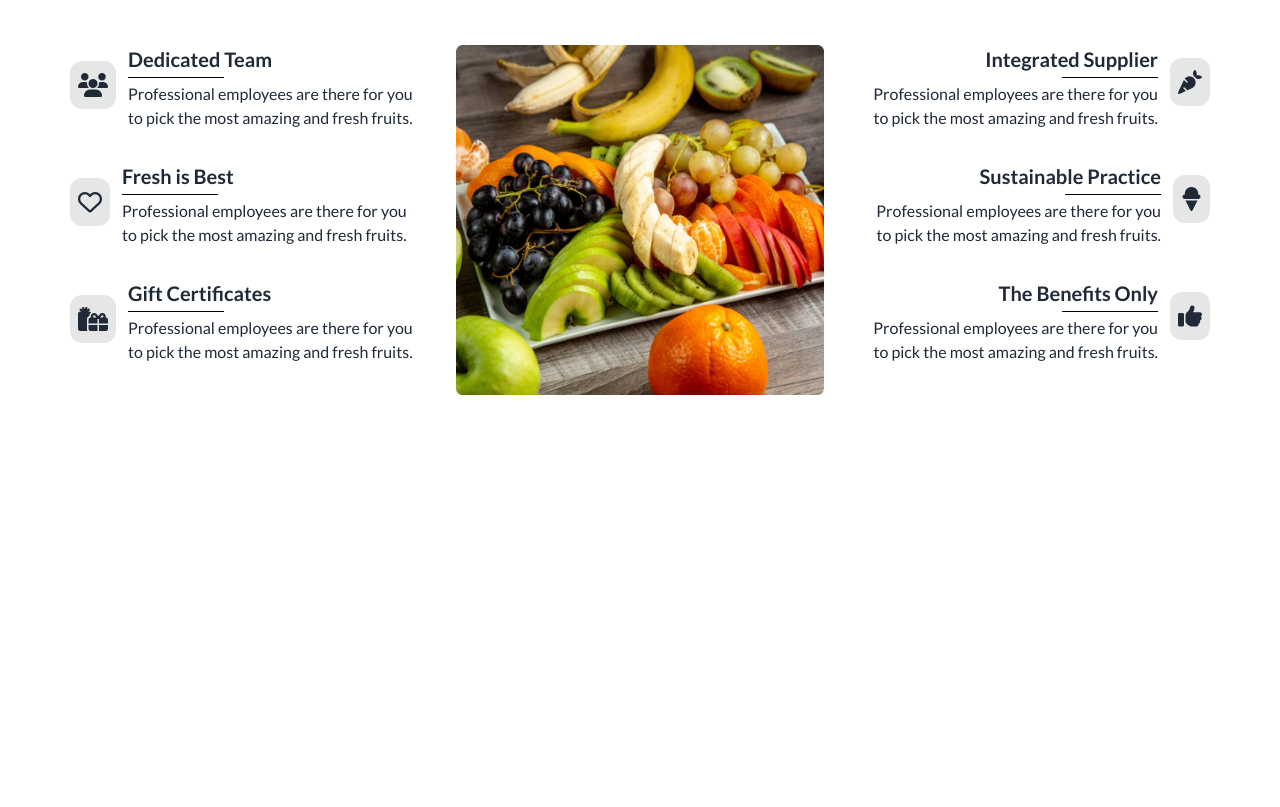
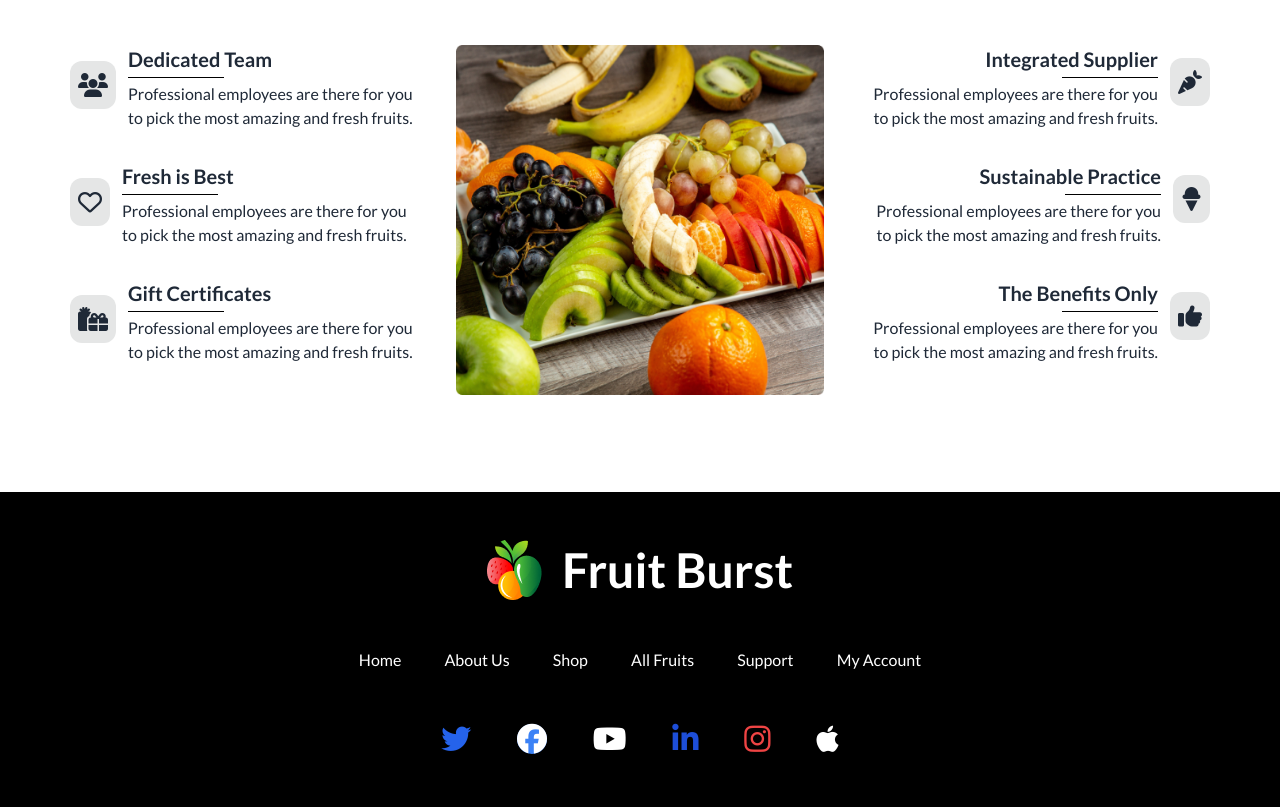
Before and after one commit to anikjoyy/b8a3-fruit-burst, a plain HTML site: page index.html in a window 1280 px wide. Shown: the part 2455-3262 px from the top of the page. Before the commit the page ends 2947 px from the top, so only its background shows below. Drawn offline with nearby package versions, Linux system fonts and the light colour scheme.

Commit message:
created footer

```diff
--- a/index.html
+++ b/index.html
@@ -40,8 +40,8 @@
 
 </head>
 
-<body class="custom-font lg:mx-auto w-full lg:max-w-[1140px]">
-    <header>
+<body class="custom-font ">
+    <header class="lg:mx-auto w-full lg:max-w-[1140px]">
         <!-- navigation bar  -->
         <nav class="bg-color-primary text-white m-6 rounded-[46px] lg:ps-6 lg:pe-6">
             <div class="navbar">
@@ -166,9 +166,9 @@
             <img src="images/fruit5.png" alt="">
         </div>
     </header>
-    <main>
+    <main class="lg:mx-auto w-full lg:max-w-[1140px]">
         <!-- product section  -->
-        <section class="my-8 lg:my-24">
+        <section class=" my-8 lg:my-24">
             <!-- talks  -->
             <div class="lg:flex justify-between items-center">
                 <!-- content  -->
@@ -542,7 +542,31 @@
             </div>
         </section>
     </main>
-    <footer></footer>
+    <footer class="bg-black text-white p-6">
+        <!-- content  -->
+        <div class="flex justify-center items-center gap-5 mt-6">
+            <img src="images/logo.png" alt="">
+            <h3 class="font-bold text-5xl">Fruit Burst</h3>
+        </div>
+        <!-- link  -->
+        <div class="text-center p-12 space-x-4 lg:space-x-10">
+            <span class=""><a href="">Home</a></span>
+            <span class=""><a href="">About Us</a></span>
+            <span class=""><a href="">Shop</a></span>
+            <span class=""><a href="">All Fruits</a></span>
+            <span class=""><a href="">Support</a></span>
+            <span class=""><a href="">My Account</a></span>
+        </div>
+        <!-- icons  -->
+        <div class="text-center space-x-7 lg:space-x-10 text-3xl lg:pb-12">
+            <a href=""><i class="fa-brands fa-twitter text-blue-600"></i></a>
+            <a href=""><i class="fa-brands fa-facebook bg-blue-500 rounded-full"></i></a>
+            <a href=""><i class="fa-brands fa-youtube"></i></a>
+            <a href=""><i class="fa-brands fa-linkedin-in text-blue-700"></i></a>
+            <a href=""><i class="fa-brands fa-instagram text-red-500"></i></a>
+            <a href=""><i class="fa-brands fa-apple"></i></a>
+        </div>
+    </footer>
 
 </body>
 
```
